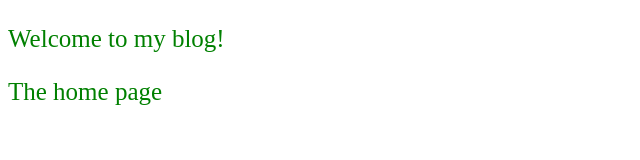
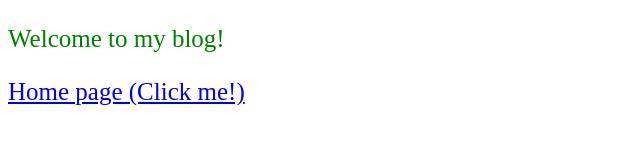
Before and after one commit to MrDT-studiOSx/blog.imdavid.tk, a plain HTML site: page index.html in a window 1280 px wide. Shown: the whole page, without its empty margins (0-640 px from the left). Drawn offline with Linux system fonts and the light colour scheme.

Commit message:
Update index.html

```diff
--- a/index.html
+++ b/index.html
@@ -13,6 +13,8 @@
     </head>
     <body>
         <p>Welcome to my blog!</p>
-        <p href="https://hi.imdavid.tk">The home page</p>
+        <p>
+            <a href="http://hi.imdavid.tk">Home page (Click me!)</a>
+            </p>
     </body>
 </html>
```
